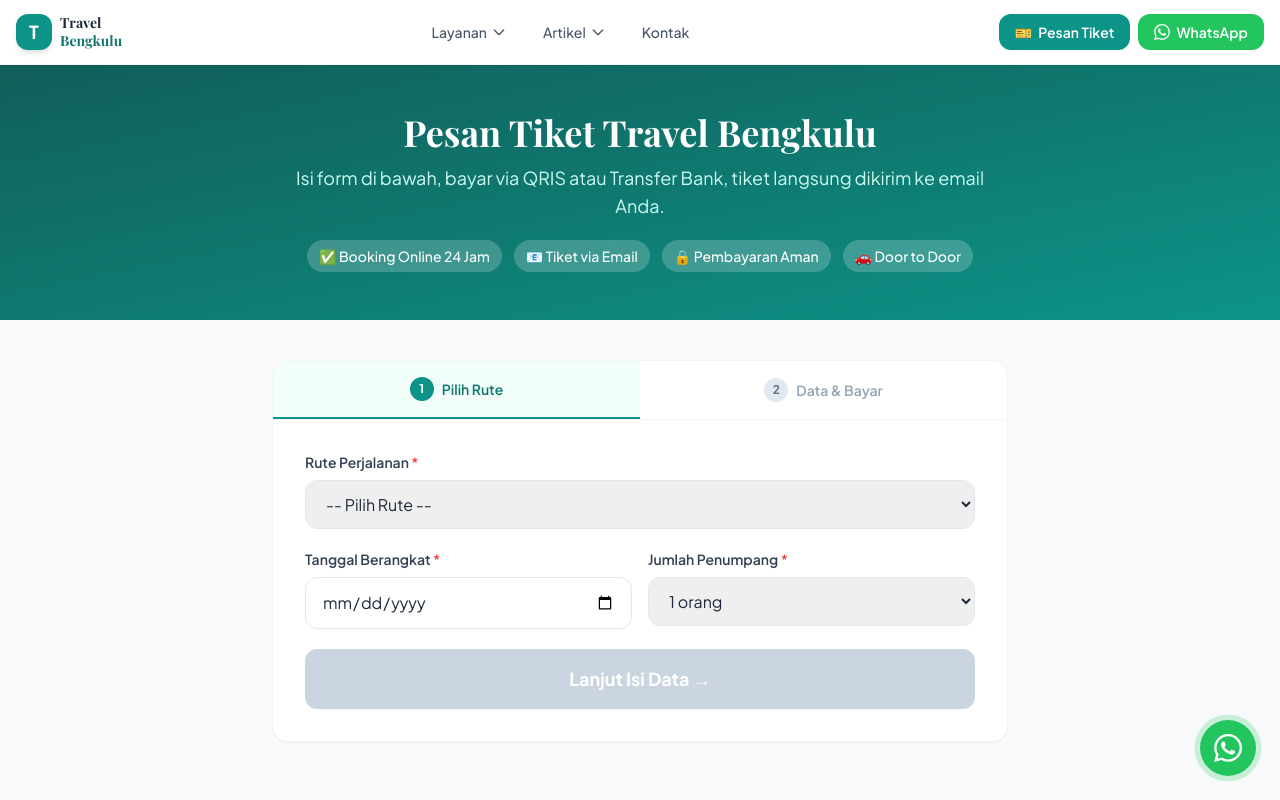
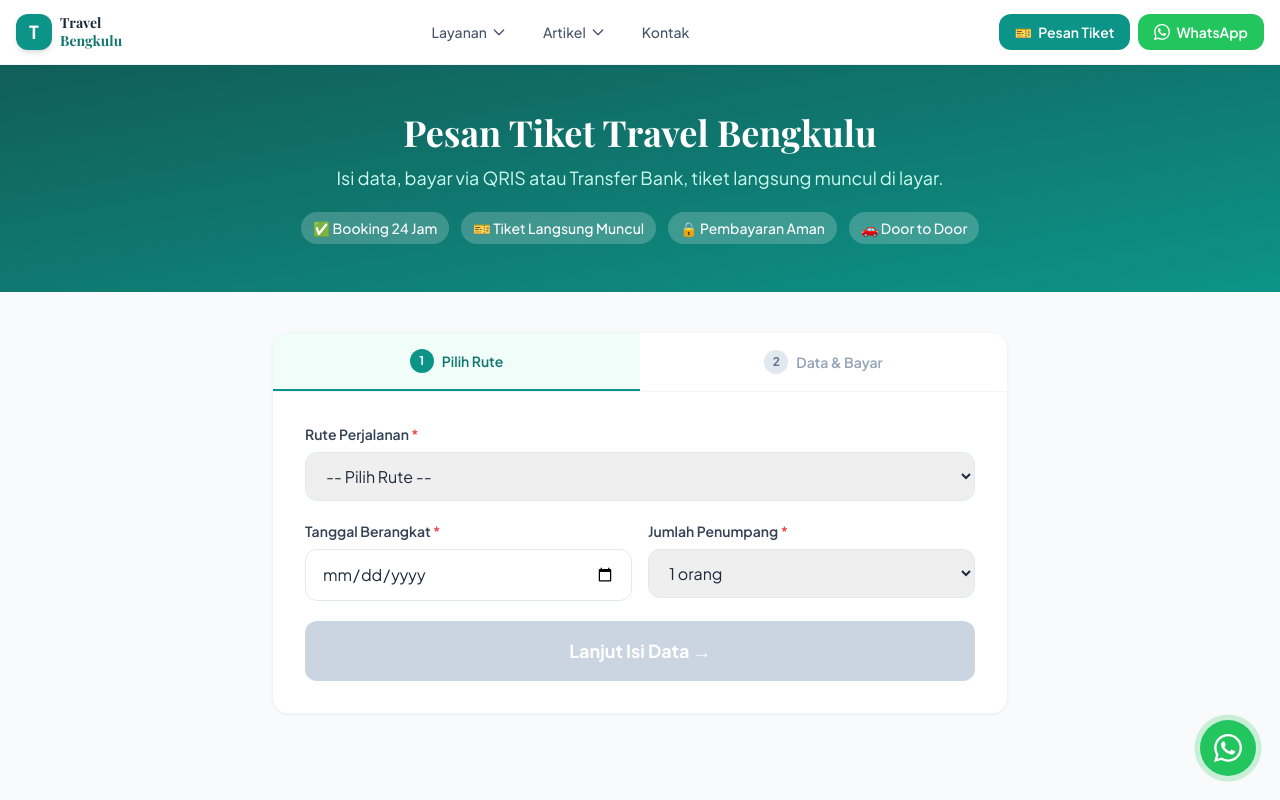
Before and after one commit to aspanrio-stack/Travel-bengkulu-V6, a Next.js app: page /pesan in a window 1280 px wide. Shown: the top 800 px of the page. Built offline with nearby package versions, Linux system fonts and the light colour scheme.

Commit message:
Add files via upload

```diff
--- a/src/app/pesan/page.tsx
+++ b/src/app/pesan/page.tsx
@@ -1,31 +1,41 @@
 import type { Metadata } from 'next';
 import BookingForm from '@/components/BookingForm';
+import { ROUTES } from '@/lib/routes';
 
 export const metadata: Metadata = {
   title: 'Pesan Tiket Travel Bengkulu – Bayar QRIS & Transfer Bank',
-  description: 'Pesan tiket travel Bengkulu secara online. Pilih rute, isi data, bayar via QRIS atau transfer bank. Tiket dikirim otomatis ke email Anda.',
+  description: 'Pesan tiket travel Bengkulu secara online. Pilih rute, isi data, bayar via QRIS atau transfer bank. Tiket muncul langsung di layar setelah bayar.',
 };
 
-export default function PesanPage() {
+export default function PesanPage({
+  searchParams,
+}: {
+  searchParams: { rute?: string };
+}) {
+  const routeId = searchParams.rute || '';
+  const selectedRoute = ROUTES.find(r => r.id === routeId);
+
   return (
     <div className="min-h-screen pt-16 bg-slate-50">
       <div className="bg-gradient-to-br from-primary-800 to-primary-600 text-white py-12">
         <div className="max-w-3xl mx-auto px-4 text-center">
           <h1 className="font-display text-3xl md:text-4xl font-bold mb-3">
-            Pesan Tiket Travel Bengkulu
+            {selectedRoute
+              ? `Pesan Travel ${selectedRoute.from} → ${selectedRoute.to}`
+              : 'Pesan Tiket Travel Bengkulu'}
           </h1>
           <p className="text-primary-100 text-lg">
-            Isi form di bawah, bayar via QRIS atau Transfer Bank, tiket langsung dikirim ke email Anda.
+            Isi data, bayar via QRIS atau Transfer Bank, tiket langsung muncul di layar.
           </p>
           <div className="flex flex-wrap justify-center gap-3 mt-5 text-sm">
-            {['✅ Booking Online 24 Jam', '📧 Tiket via Email', '🔒 Pembayaran Aman', '🚗 Door to Door'].map(f => (
+            {['✅ Booking 24 Jam', '🎫 Tiket Langsung Muncul', '🔒 Pembayaran Aman', '🚗 Door to Door'].map(f => (
               <span key={f} className="bg-white/20 px-3 py-1.5 rounded-full font-medium">{f}</span>
             ))}
           </div>
         </div>
       </div>
       <div className="max-w-3xl mx-auto px-4 py-10">
-        <BookingForm />
+        <BookingForm preselectedRouteId={routeId} />
       </div>
     </div>
   );
```
